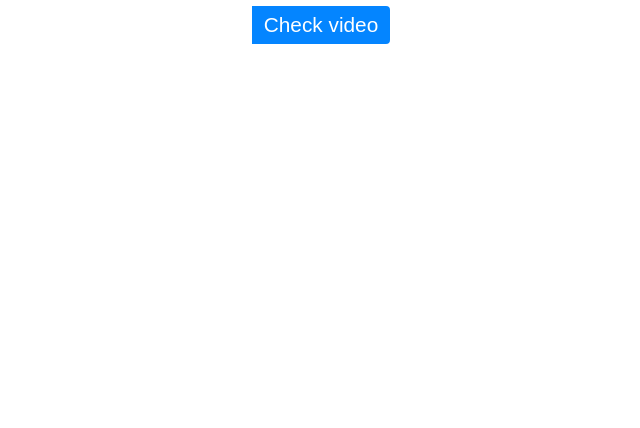
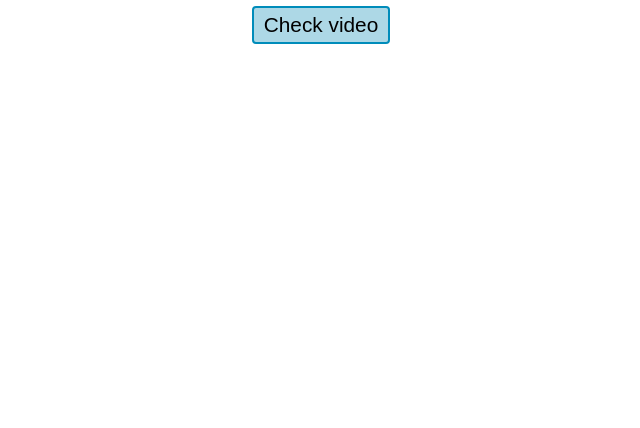
Before and after one commit to ketchupninja/Trigger-Warner, a browser extension: page index.html in a window 1280 px wide. Shown: the part 372-800 px from the top of the page, without its empty margins (319-959 px from the left). Drawn offline with Linux system fonts and the light colour scheme.

Commit message:
Update style.css

```diff
--- a/style.css
+++ b/style.css
@@ -20,9 +20,22 @@
 .URL-input:focus {
     border:2px solid #0485ff;
 }
-.convert-button {
+/* .convert-button {
     border-radius:0px 4px 4px 0px;
     border:2px solid #0485ff;
     background: #0485ff;
     color:white;
-}
+} */
+
+.convert-button {
+    background-color: lightblue;
+    color: black;
+    border: 2px solid #008CBA;
+    border-radius:4px 4px 4px 4px;
+  }
+
+  .convert-button:hover {
+    border-radius:4px 4px 4px 4px;
+    background-color: #008CBA;
+    color: white;
+  }
```
